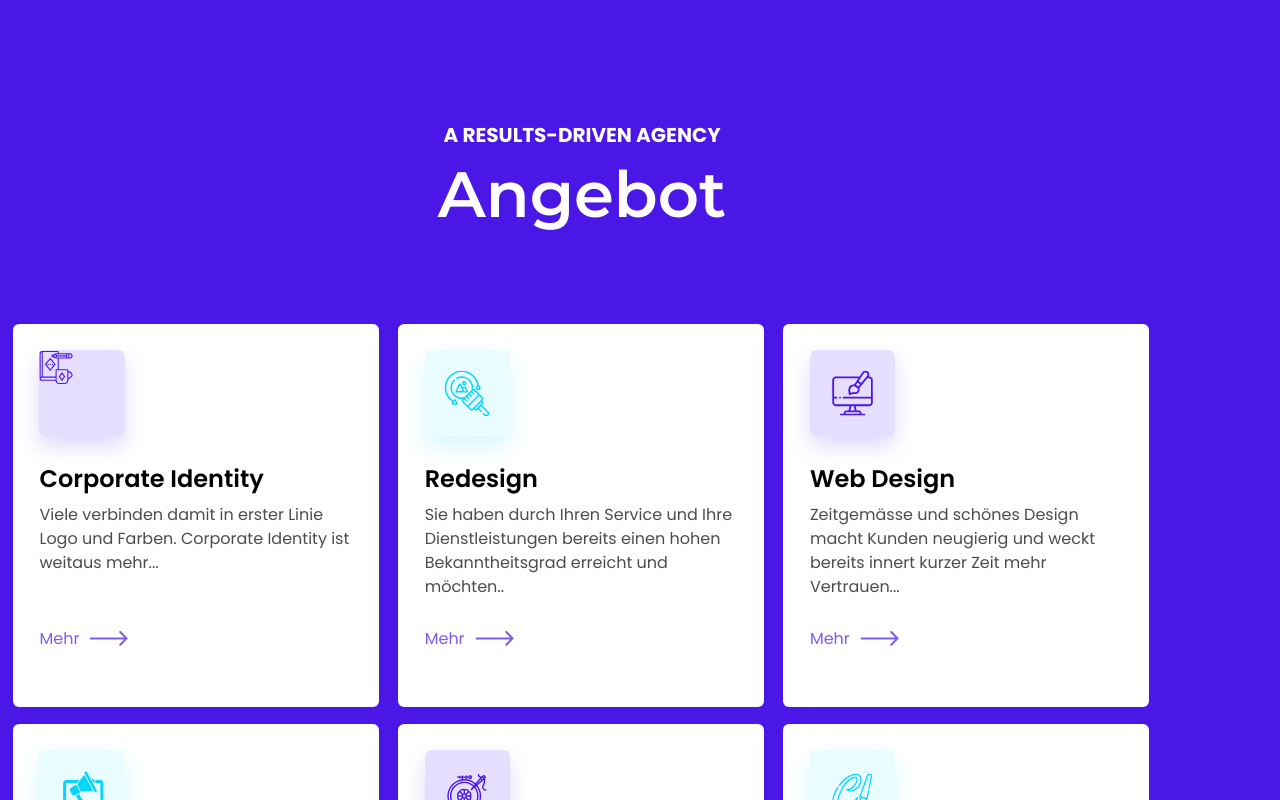
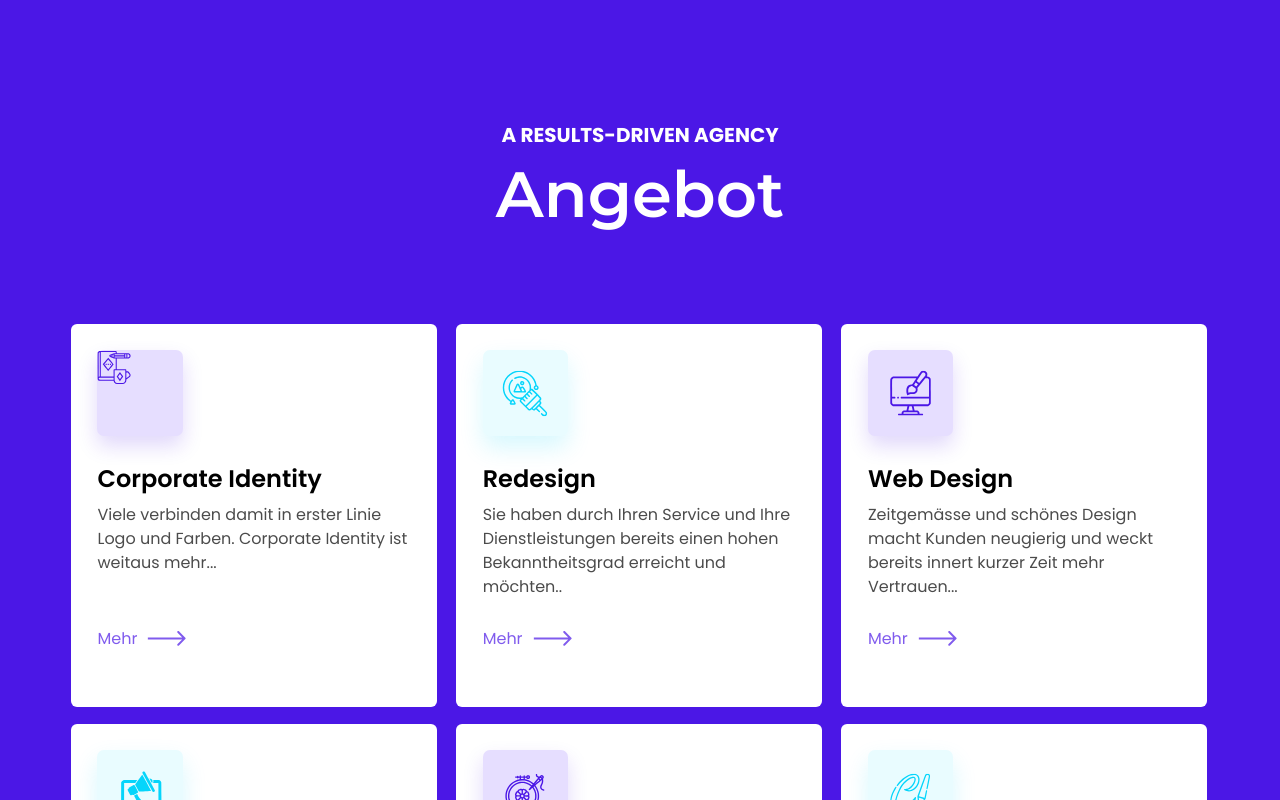
Before and after one commit to mayankpcp7/FoxVision, a React (Create React App) app: page / in a window 1280 px wide. Shown: the part 5620-6420 px from the top of the page. Built offline with nearby package versions, Linux system fonts and the light colour scheme.

Commit message:
change in cards

```diff
--- a/src/components/Angebot.jsx
+++ b/src/components/Angebot.jsx
@@ -8,7 +8,7 @@ import { SubHeading } from "./common/SubHeading";
 const Angebot = () => {
   return (
     <div className="bg-darkpurple xl:pt-[122.94px] lg:pt-24 md:pt-[80px] sm:pt-14 pt-12 xl:pb-[248.65px] md:pb-[190px] sm:pb-[240px] pb-[250px]">
-      <div className="max-w-[1164px] px-3">
+      <div className="max-w-[1164px] mx-auto px-3">
         <SubHeading
           className="text-white mb-[13.27px] text-center"
           text="A RESULTS-DRIVEN AGENCY"
```
